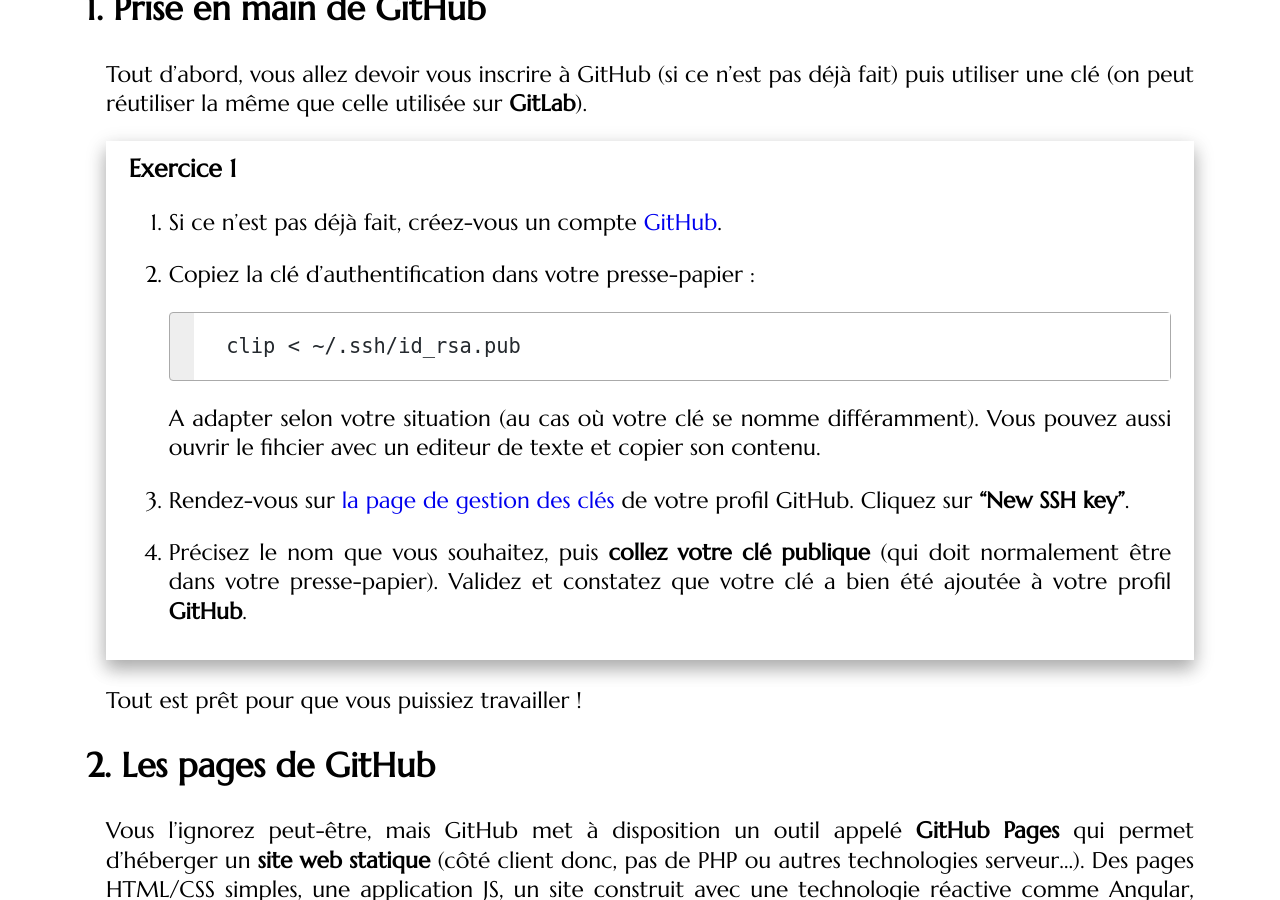
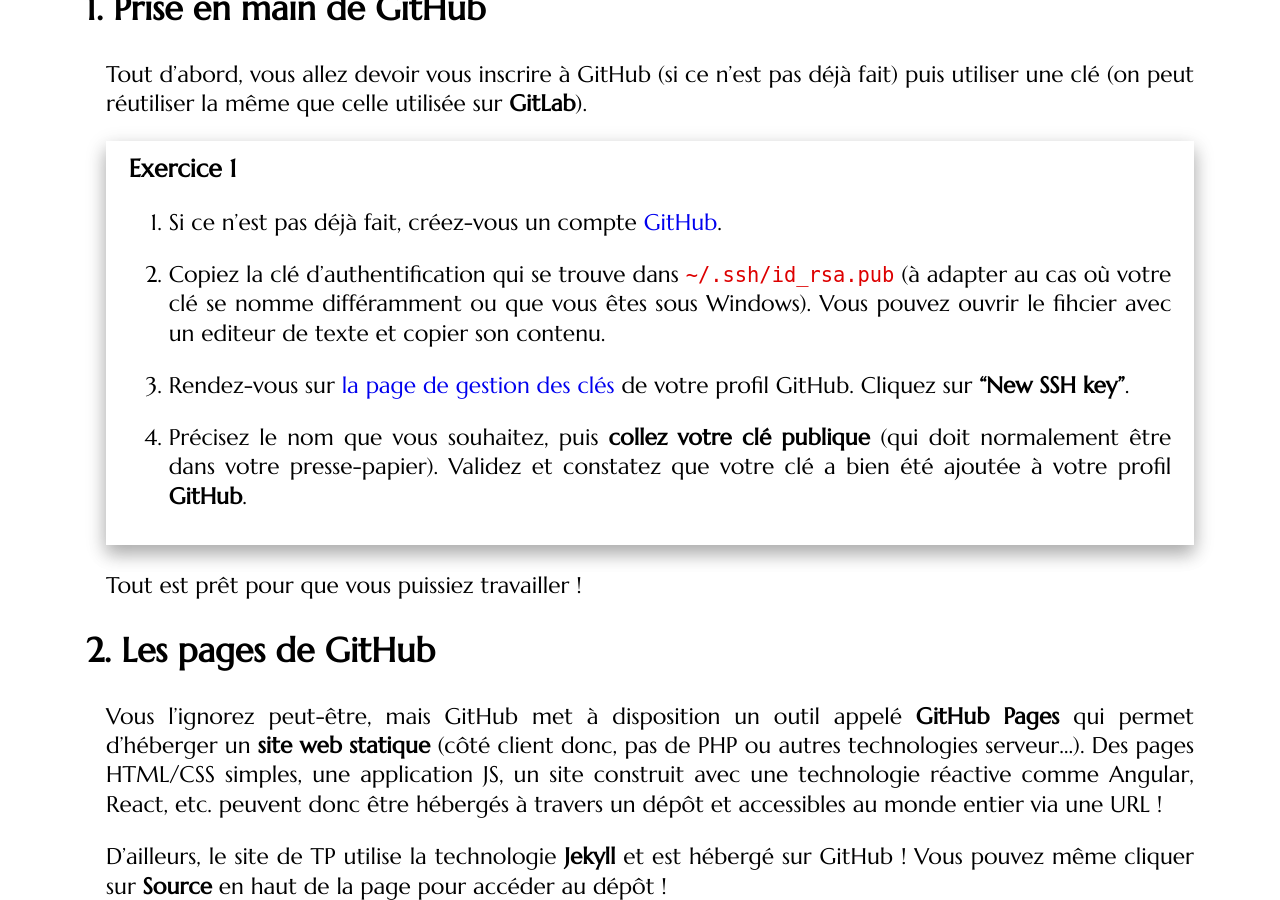
Before and after one commit to mgasquet/R304-QualiteDeveloppement, a Jekyll site: the page built from tutorials/tutorial2.md, in a window 1280 px wide and 900 px high, scrolled down 530 px. Built offline with Jekyll 4.4.1, drawn with Linux system fonts in a browser that asks for light colours; some web fonts are replaced.

Commit message:
clip n'est pas installé chez tout le monde

````diff
--- a/tutorials/tutorial2.md
+++ b/tutorials/tutorial2.md
@@ -17,13 +17,7 @@ Tout d'abord, vous allez devoir vous inscrire à GitHub (si ce n'est pas déjà
 
 1. Si ce n'est pas déjà fait, créez-vous un compte [GitHub](https://github.com/signup?ref_cta=Sign+up&ref_loc=header+logged+out&ref_page=%2F&source=header-home).
 
-2. Copiez la clé d'authentification dans votre presse-papier :
-
-    ```bash
-    clip < ~/.ssh/id_rsa.pub
-    ```
-
-    A adapter selon votre situation (au cas où votre clé se nomme différamment). Vous pouvez aussi ouvrir le fihcier avec un editeur de texte et copier son contenu.
+2. Copiez la clé d'authentification qui se trouve dans `~/.ssh/id_rsa.pub` (à adapter au cas où votre clé se nomme différamment ou que vous êtes sous Windows). Vous pouvez ouvrir le fihcier avec un editeur de texte et copier son contenu.
 
 3. Rendez-vous sur [la page de gestion des clés](https://github.com/settings/keys) de votre profil GitHub. Cliquez sur **"New SSH key"**.
 
````
